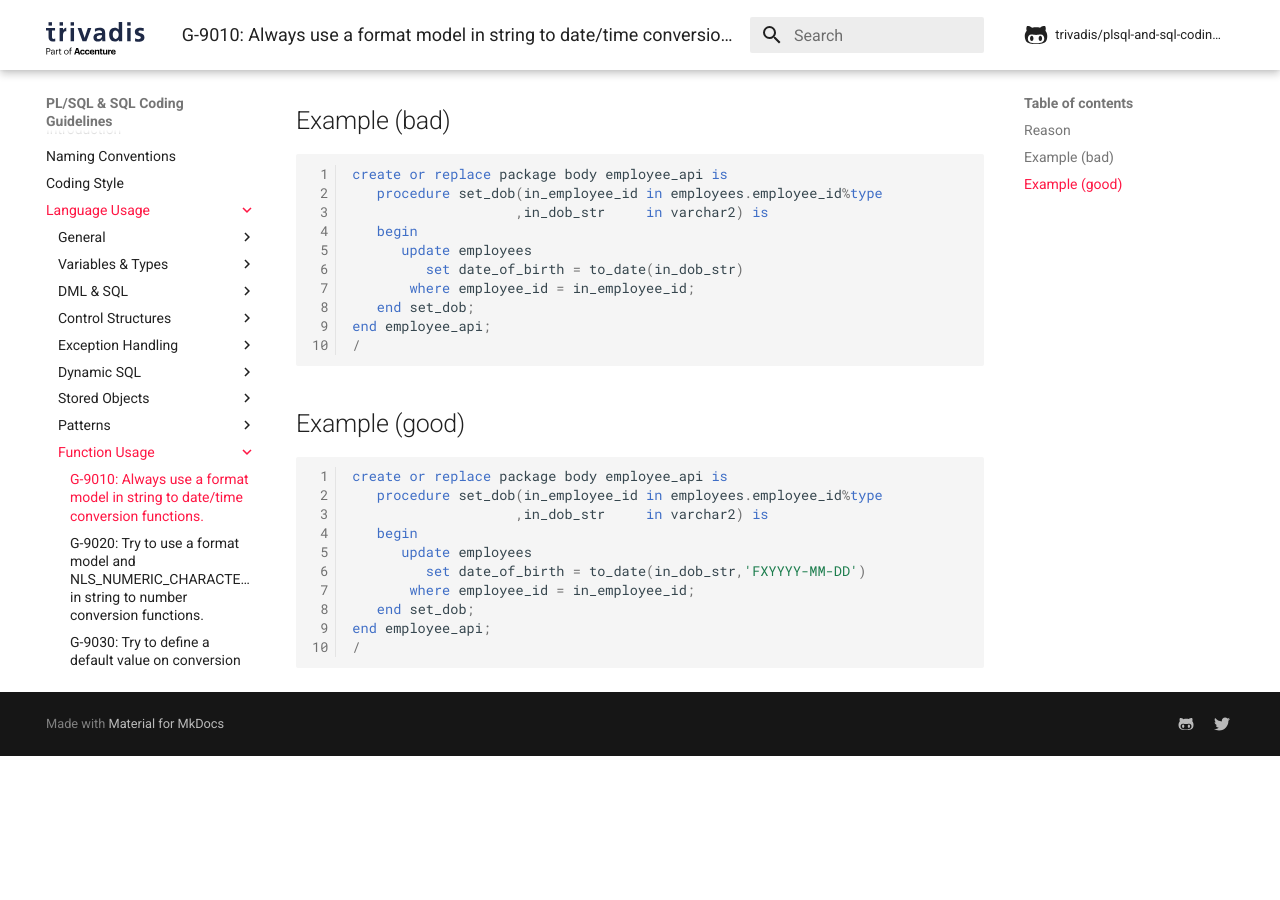
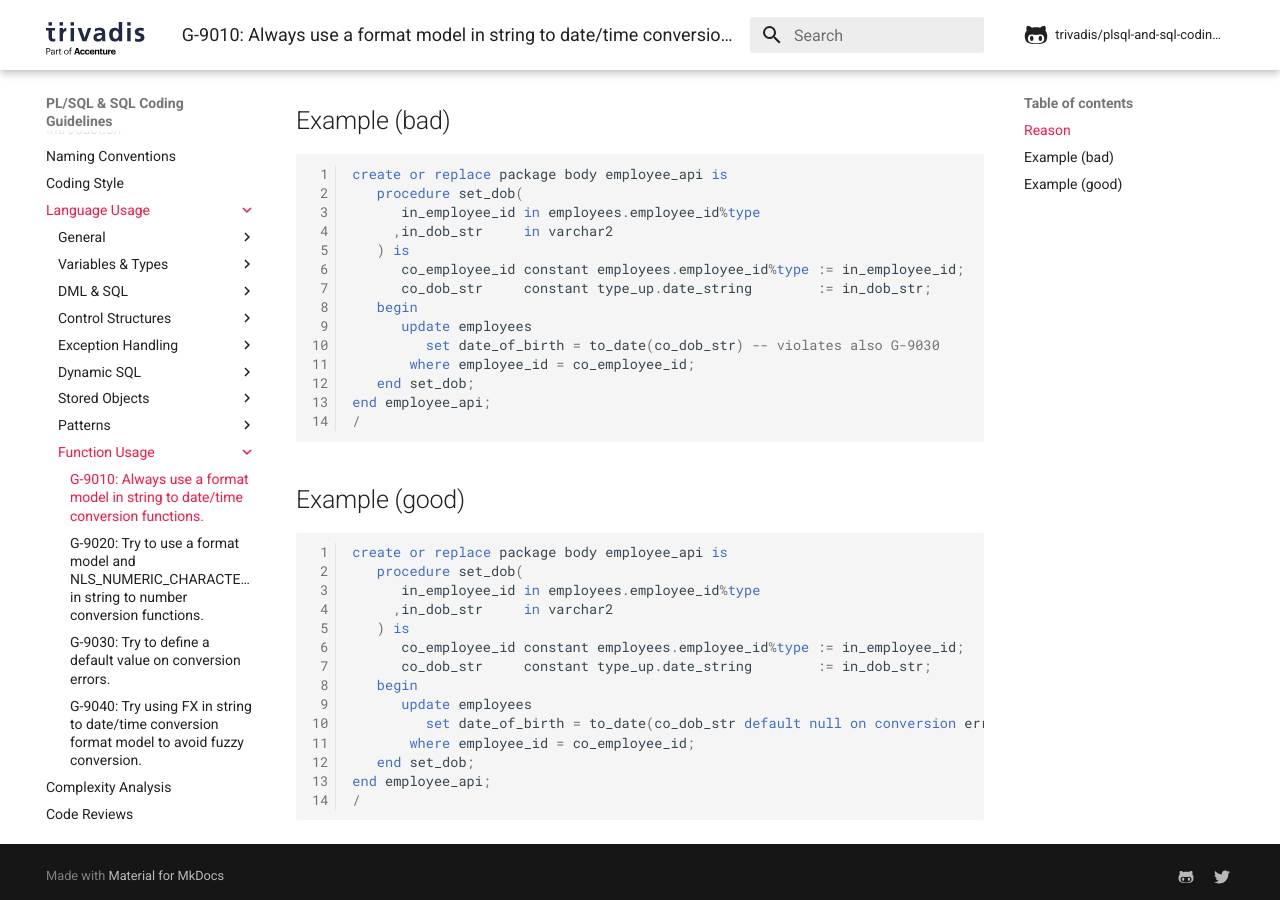
Before and after one commit to Trivadis/plsql-and-sql-coding-guidelines, an MkDocs documentation site: the page built from docs/4-language-usage/9-function-usage/g-9010.md, in a window 1280 px wide and 900 px high, scrolled down 601 px. Built offline with MkDocs 1.6.1 and Material for MkDocs 9.7.7, drawn with Linux system fonts in a browser that asks for light colours; comment, search, counter and statistics services are not loaded; the version menu is left out; before the commit the page ends 1357 px from its top, so only the background shows below that.

Commit message:
Fix violations of G-8310, G-1050, G-9030, explain G-9030

````diff
--- a/docs/4-language-usage/9-function-usage/g-9010.md
+++ b/docs/4-language-usage/9-function-usage/g-9010.md
@@ -13,12 +13,16 @@
 
 ``` sql
 create or replace package body employee_api is
-   procedure set_dob(in_employee_id in employees.employee_id%type
-                    ,in_dob_str     in varchar2) is
+   procedure set_dob(
+      in_employee_id in employees.employee_id%type
+     ,in_dob_str     in varchar2
+   ) is
+      co_employee_id constant employees.employee_id%type := in_employee_id;
+      co_dob_str     constant type_up.date_string        := in_dob_str;
    begin
       update employees
-         set date_of_birth = to_date(in_dob_str)
-       where employee_id = in_employee_id;
+         set date_of_birth = to_date(co_dob_str) -- violates also G-9030
+       where employee_id = co_employee_id;
    end set_dob;
 end employee_api;
 /
@@ -28,12 +32,16 @@
 
 ``` sql
 create or replace package body employee_api is
-   procedure set_dob(in_employee_id in employees.employee_id%type
-                    ,in_dob_str     in varchar2) is
+   procedure set_dob(
+      in_employee_id in employees.employee_id%type
+     ,in_dob_str     in varchar2
+   ) is
+      co_employee_id constant employees.employee_id%type := in_employee_id;
+      co_dob_str     constant type_up.date_string        := in_dob_str;
    begin
       update employees
-         set date_of_birth = to_date(in_dob_str,'FXYYYY-MM-DD')
-       where employee_id = in_employee_id;
+         set date_of_birth = to_date(co_dob_str default null on conversion error,'FXYYYY-MM-DD') -- NOSONAR G-1050 must be a literal
+       where employee_id = co_employee_id;
    end set_dob;
 end employee_api;
 /
````
